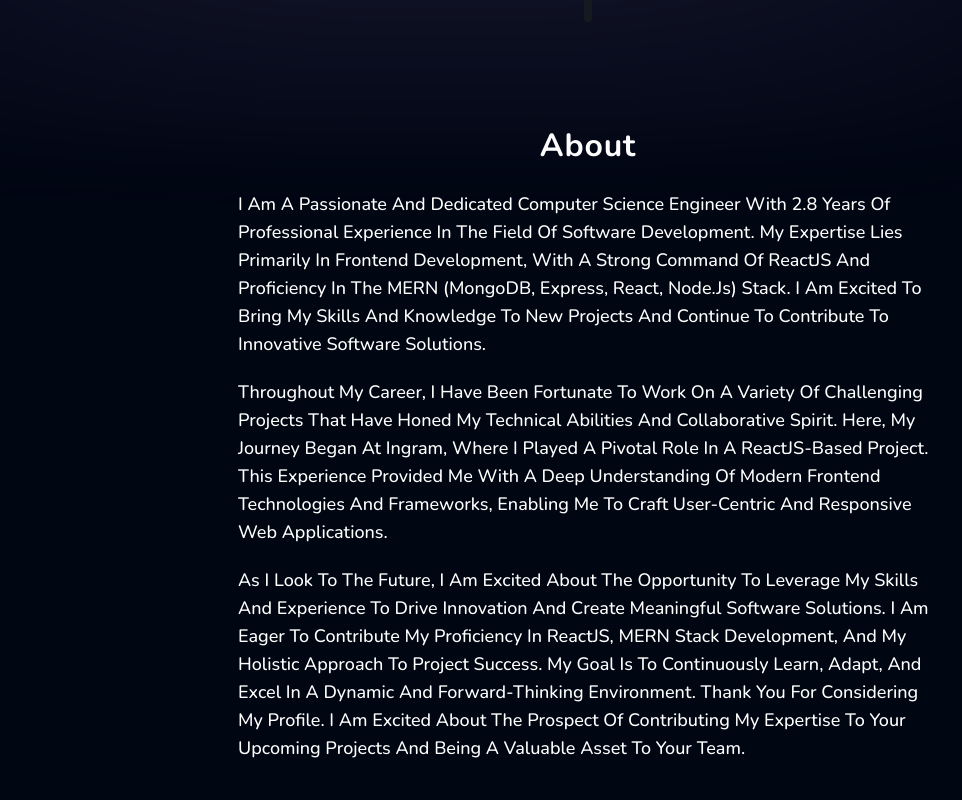
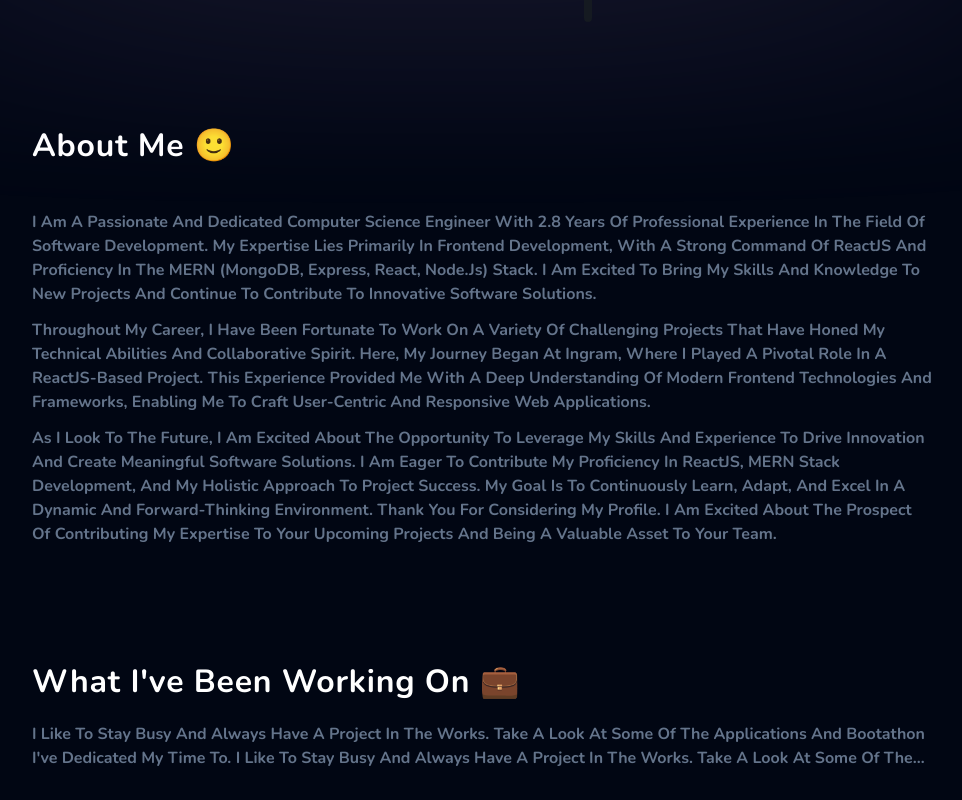
Before and after one commit to Shubhofficial1/portfolio-2024, a Next.js app: page / in a window 1280 px wide. Shown: the part 840-1640 px from the top of the page, without its empty margins (52-1014 px from the left). Built offline with nearby package versions, Linux system fonts and the light colour scheme.

Commit message:
Changed About Me Layout

```diff
--- a/components/About.tsx
+++ b/components/About.tsx
@@ -1,43 +1,38 @@
 import React from "react";
-import Divider from "./UI/Divider";
 
 const About = () => {
   return (
-    <section className="w-full flex justify-center mb-[100px]">
-      <div className="max-w-[700px]">
-        <h1 className="font-bold text-[2rem] tracking-wide capitalize text-center ">
-          About
+    <section className="w-full flex flex-col ">
+      <h1 className="font-bold text-[2rem] tracking-wide capitalize mb-10">
+        About Me 🙂
       </h1>
-        <p className="font-medium text-lg text-white  mt-5 max-w-[700px] capitalize">
-          I am a passionate and dedicated Computer Science Engineer with 2.8
-          years of professional experience in the field of software development.
-          My expertise lies primarily in frontend development, with a strong
-          command of ReactJS and proficiency in the MERN (MongoDB, Express,
-          React, Node.js) stack. I am excited to bring my skills and knowledge
-          to new projects and continue to contribute to innovative software
-          solutions.
+      <p className="font-bold text-md  text-slate-500 capitalize mb-3  max-w-[900px]">
+        I am a passionate and dedicated Computer Science Engineer with 2.8 years
+        of professional experience in the field of software development. My
+        expertise lies primarily in frontend development, with a strong command
+        of ReactJS and proficiency in the MERN (MongoDB, Express, React,
+        Node.js) stack. I am excited to bring my skills and knowledge to new
+        projects and continue to contribute to innovative software solutions.
       </p>
-        <p className="font-medium text-lg text-white  mt-5 max-w-[700px] capitalize">
+      <p className="font-bold text-md  text-slate-500 capitalize mb-3  max-w-[900px]">
         Throughout my career, I have been fortunate to work on a variety of
         challenging projects that have honed my technical abilities and
-          collaborative spirit. Here, my journey began at Ingram, where I played
-          a pivotal role in a ReactJS-based project. This experience provided me
+        collaborative spirit. Here, my journey began at Ingram, where I played a
+        pivotal role in a ReactJS-based project. This experience provided me
         with a deep understanding of modern frontend technologies and
         frameworks, enabling me to craft user-centric and responsive web
         applications.
       </p>
-        <p className="font-medium text-lg text-white  mt-5 max-w-[700px] capitalize">
-          As I look to the future, I am excited about the opportunity to
-          leverage my skills and experience to drive innovation and create
-          meaningful software solutions. I am eager to contribute my proficiency
-          in ReactJS, MERN stack development, and my holistic approach to
-          project success. My goal is to continuously learn, adapt, and excel in
-          a dynamic and forward-thinking environment. Thank you for considering
-          my profile. I am excited about the prospect of contributing my
-          expertise to your upcoming projects and being a valuable asset to your
-          team.
+      <p className="font-bold text-md  text-slate-500 capitalize mb-3  max-w-[900px]">
+        As I look to the future, I am excited about the opportunity to leverage
+        my skills and experience to drive innovation and create meaningful
+        software solutions. I am eager to contribute my proficiency in ReactJS,
+        MERN stack development, and my holistic approach to project success. My
+        goal is to continuously learn, adapt, and excel in a dynamic and
+        forward-thinking environment. Thank you for considering my profile. I am
+        excited about the prospect of contributing my expertise to your upcoming
+        projects and being a valuable asset to your team.
       </p>
-      </div>
     </section>
   );
 };
--- a/components/Experience.tsx
+++ b/components/Experience.tsx
@@ -7,7 +7,7 @@ const Experience = () => {
         <h1 className="font-bold text-[2rem] tracking-wide capitalize">
           Experience 💻
         </h1>
-        <p className="font-semibold text-l  g  text-slate-500 capitalize my-4  line-clamp-2 max-w-[900px]">
+        <p className="font-bold text-md  text-slate-500 capitalize my-4  line-clamp-2 max-w-[900px]">
           Through my it experiences, I've gained a solid understanding of
           computer science and web development concepts, and have dedicated a
           lot of my free time to apply these concepts to real-world scenarios
--- a/components/ProjectLessons.tsx
+++ b/components/ProjectLessons.tsx
@@ -35,7 +35,7 @@ const ProjectLessons: React.FC<ProjectLessonsProps> = ({ project }) => {
             <h1 className="font-bold text-3xl text-slate-500 mb-5 line-clamp-2">
               {project.lessons[index].title}
             </h1>
-            <p className="font-semibold text-sm text-slate-500 leading-6 tracking-normal capitalize ">
+            <p className="font-semibold text-md  text-slate-500 leading-8 capitalize">
               {project.lessons[index].description}
             </p>
           </div>
--- a/components/Skills.tsx
+++ b/components/Skills.tsx
@@ -7,7 +7,7 @@ const Skills = () => {
         <h1 className="font-bold text-[2rem] tracking-wide capitalize">
           Skills ⭐
         </h1>
-        <p className="font-semibold text-l  g  text-slate-500 capitalize my-4  line-clamp-2 max-w-[900px]">
+        <p className="font-bold text-md  text-slate-500 capitalize my-4  line-clamp-2 max-w-[900px]">
           Through my studies, I've gained a solid understanding of computer
           science and web development concepts, and have dedicated a lot of my
           free time to apply these concepts to real-world scenarios and
--- a/components/WorkGrid.tsx
+++ b/components/WorkGrid.tsx
@@ -14,7 +14,7 @@ const WorkGrid = () => {
         <h1 className="font-bold text-[2rem] tracking-wide capitalize">
           What I've Been Working On 💼
         </h1>
-        <p className="font-semibold text-l  g  text-slate-500 capitalize my-4  line-clamp-2 max-w-[900px]">
+        <p className="font-bold text-md  text-slate-500 capitalize my-4  line-clamp-2 max-w-[900px]">
           I like to stay busy and always have a project in the works. Take a
           look at some of the applications and bootathon I've dedicated my time
           to. I like to stay busy and always have a project in the works. Take a
```
Lines whose indentation alone changed are shown as unchanged.
